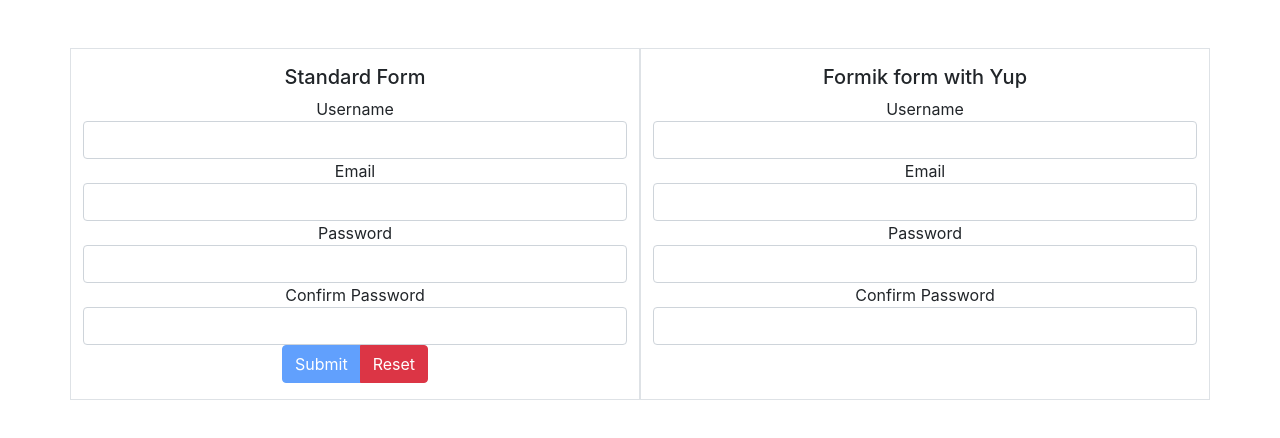
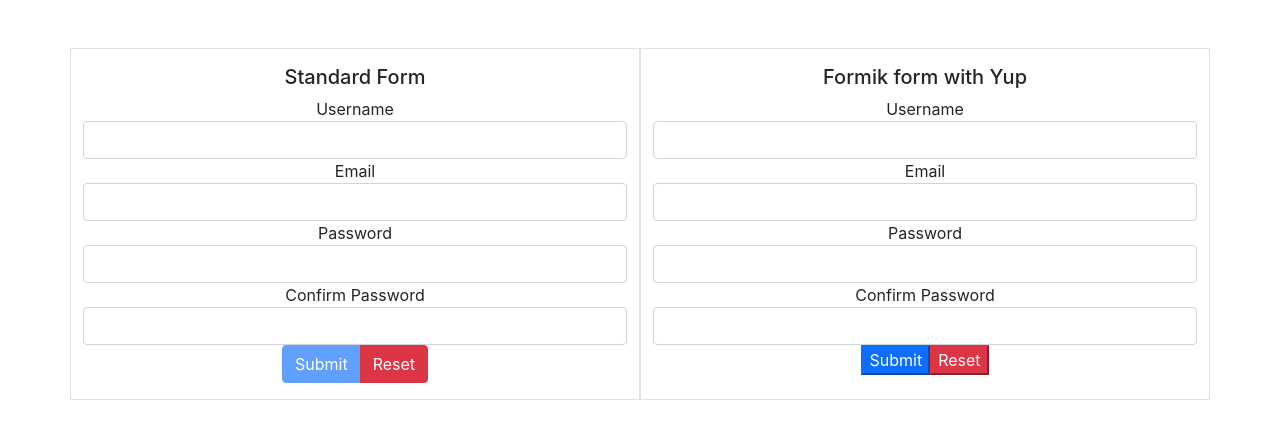
Before and after one commit to akindoju/React-Forms, a React (Create React App) app: page / in a window 1280 px wide. Shown: the top 438 px of the page. Built offline with nearby package versions, Linux system fonts and the light colour scheme.

Commit message:
Introduced submit and reset btns and finalized formik forms using yup

```diff
--- a/src/formikForm/formikForm.js
+++ b/src/formikForm/formikForm.js
@@ -62,7 +62,7 @@
               setSubmitting(true);
               resetForm();
               setSubmitting(false);
-            }, 400);
+            }, 4000);
           }}
         >
           {({
@@ -151,6 +151,23 @@
                     }
                   </span>
                 </div>
+                <div className="btn-group">
+                  <button
+                    disabled={isSubmitting}
+                    type="submit"
+                    className="btn-primary"
+                  >
+                    Submit
+                  </button>
+                  <button
+                    disabled={!dirty}
+                    type="submit"
+                    className="btn-danger"
+                    onClick={handleReset}
+                  >
+                    Reset
+                  </button>
+                </div>
               </form>
             );
           }}
```
